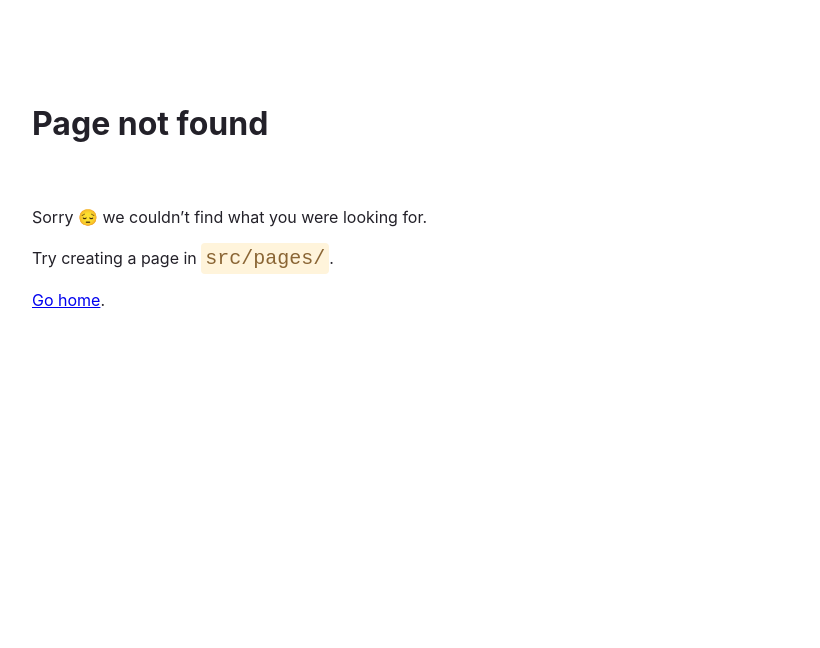
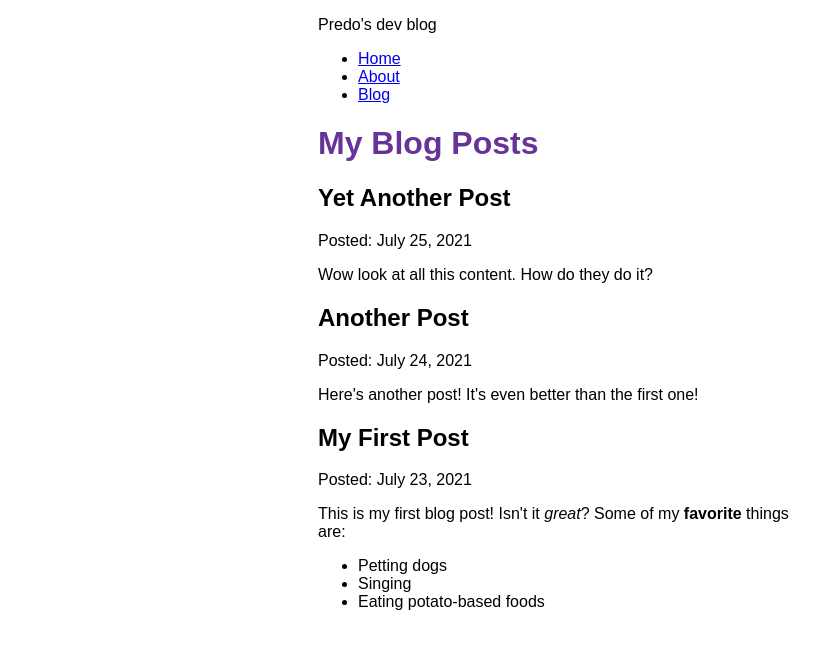
Before and after one commit to 7louisjeon/gatsbyblog, a Gatsby site: page /blog in a window 1280 px wide. Before the commit this address had no page. Shown: the whole page, without its empty margins (72-892 px from the left). Built offline with nearby package versions, Linux system fonts and the light colour scheme; Gatsby itself is replaced by a stand-in of ours.

Commit message:
Finished Gatsby Tutorial Part 5

```diff
--- /dev/null
+++ b/blog/post1.mdx
@@ -0,0 +1,9 @@
+---
+title: "My First Post"
+date: "2021-07-23"
+---
+This is my first blog post! Isn't it *great*?
+Some of my **favorite** things are:
+* Petting dogs
+* Singing
+* Eating potato-based foods
--- /dev/null
+++ b/blog/post2.mdx
@@ -0,0 +1,5 @@
+---
+title: "Another Post"
+date: "2021-07-24"
+---
+Here's another post! It's even better than the first one!
--- /dev/null
+++ b/blog/post3.mdx
@@ -0,0 +1,5 @@
+---
+title: "Yet Another Post"
+date: "2021-07-25"
+---
+Wow look at all this content. How do they do it?
--- a/gatsby-config.js
+++ b/gatsby-config.js
@@ -1,7 +1,18 @@
 module.exports = {
   siteMetadata: {
-    siteUrl: "https://www.yourdomain.tld",
-    title: "7louisjeon",
+    title: "Predo's dev blog",
   },
-  plugins: ["gatsby-plugin-gatsby-cloud"],
+  plugins: [
+    "gatsby-plugin-gatsby-cloud",
+    "gatsby-plugin-image",
+    "gatsby-plugin-sharp",
+    {
+      resolve: "gatsby-source-filesystem",
+      options: {
+        name: `blog`,
+        path: `${__dirname}/blog`,
+      }
+    },
+    "gatsby-plugin-mdx",
+  ],
 };
--- a/package.json
+++ b/package.json
@@ -15,8 +15,14 @@
     "clean": "gatsby clean"
   },
   "dependencies": {
+    "@mdx-js/mdx": "^1.6.22",
+    "@mdx-js/react": "^1.6.22",
     "gatsby": "^3.10.1",
     "gatsby-plugin-gatsby-cloud": "^2.10.0",
+    "gatsby-plugin-image": "^1.10.1",
+    "gatsby-plugin-mdx": "^2.10.0",
+    "gatsby-plugin-sharp": "^3.10.2",
+    "gatsby-source-filesystem": "^3.10.0",
     "react": "^17.0.1",
     "react-dom": "^17.0.1"
   }
--- a/src/components/layout.js
+++ b/src/components/layout.js
@@ -1,16 +1,27 @@
 import * as React from 'react'
-import { Link } from 'gatsby'
+import { Link, useStaticQuery, graphql } from 'gatsby'
 import {
   container,
   heading,
   navLinks,
   navLinkItem,
-  navLinkText
+  navLinkText,
+  siteTitle,
 } from './layout.module.css'
 const Layout = ({ pageTitle, children }) => {
-  return (
+    const data = useStaticQuery(graphql`
+        query {
+        site {
+            siteMetadata {
+            title
+            }
+        }
+        }
+    `)
+    return (
     <main className={container}>
-      <title>{pageTitle}</title>
+      <title>{pageTitle} | {data.site.siteMetadata.title}</title>
+      <p className={siteTitle}>{data.site.siteMetadata.title}</p>
       <nav>
         <ul className={navLinks}>
           <li className={navLinkItem}>
@@ -23,6 +34,11 @@
               About
             </Link>
           </li>
+          <li className={navLinkItem}>
+            <Link to="/blog" className={navLinkText}>
+              Blog
+            </Link>
+          </li>
         </ul>
       </nav>
       <h1 className={heading}>{pageTitle}</h1>
--- a/src/components/layout.module.css
+++ b/src/components/layout.module.css
@@ -17,3 +17,9 @@
   .nav-link-text {
     color: black;
   }
+
+  .site-title {
+    font-size: 3rem;
+    color: gray;
+    font-weight: 700;
+  }
--- /dev/null
+++ b/src/pages/blog.js
@@ -0,0 +1,39 @@
+import * as React from 'react'
+import { graphql } from 'gatsby'
+import { MDXRenderer } from 'gatsby-plugin-mdx'
+import Layout from '../components/layout'
+
+const BlogPage = ({ data }) => {
+  return (
+    <Layout pageTitle="My Blog Posts">
+      {
+        data.allMdx.nodes.map((node) => (
+          <article key={node.id}>
+            <h2>{node.frontmatter.title}</h2>
+            <p>Posted: {node.frontmatter.date}</p>
+            <MDXRenderer>
+              {node.body}
+            </MDXRenderer>
+          </article>
+        ))
+      }
+    </Layout>
+  )
+}
+
+export const query = graphql`
+  query {
+    allMdx(sort: {fields: frontmatter___date, order: DESC}) {
+      nodes {
+        frontmatter {
+          date(formatString: "MMMM D, YYYY")
+          title
+        }
+        id
+        body
+      }
+    }
+  }
+`
+
+export default BlogPage
--- a/src/pages/index.js
+++ b/src/pages/index.js
@@ -1,9 +1,14 @@
 import * as React from 'react'
 import Layout from '../components/layout'
+import { StaticImage } from 'gatsby-plugin-image'
 const IndexPage = () => {
   return (
     <Layout pageTitle="Home Page">
       <p>I'm making this by following the Gatsby Tutorial.</p>
+      <StaticImage
+        alt="Clifford, a reddish-brown pitbull, posing on a couch and looking stoically at the camera"
+        src="https://www.industrialempathy.com/img/remote/ZiClJf-1920w.jpg"
+      />
     </Layout>
   )
 }
```
Also changed, not shown: 1 other file.
